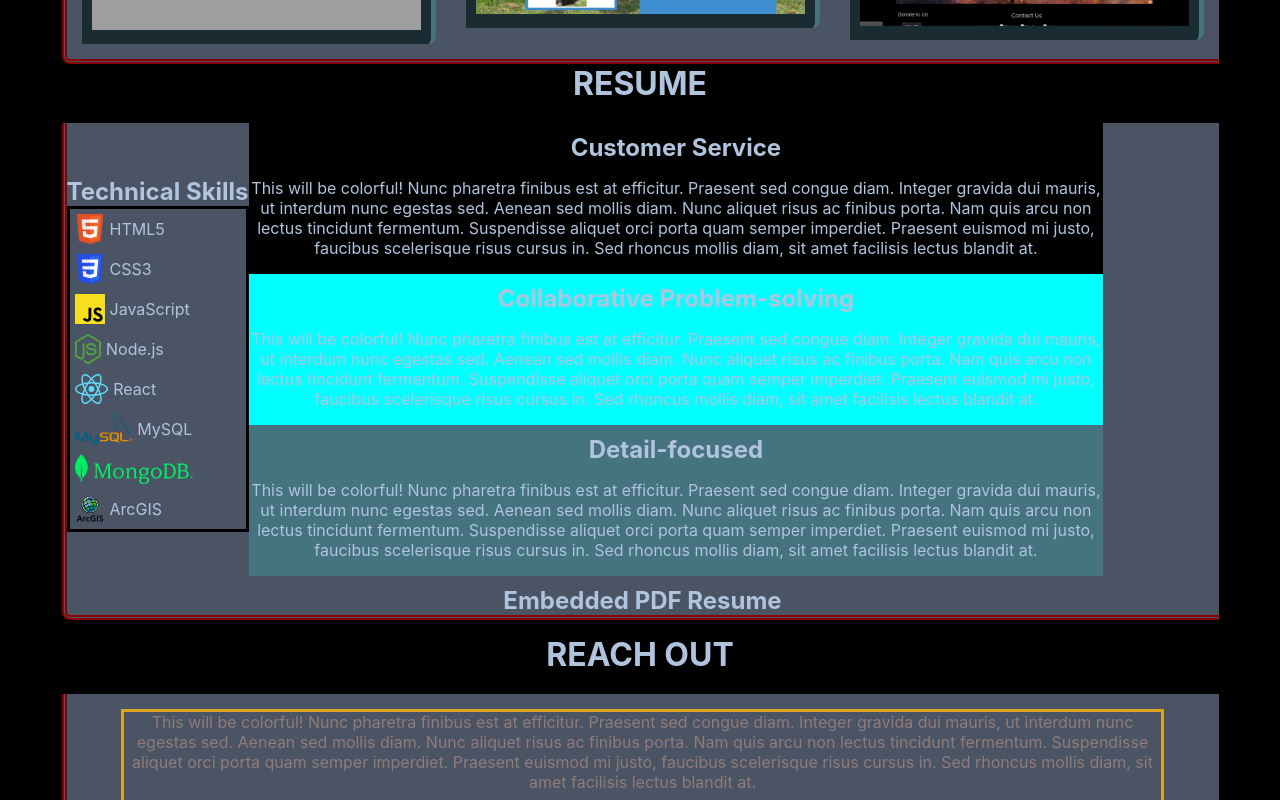
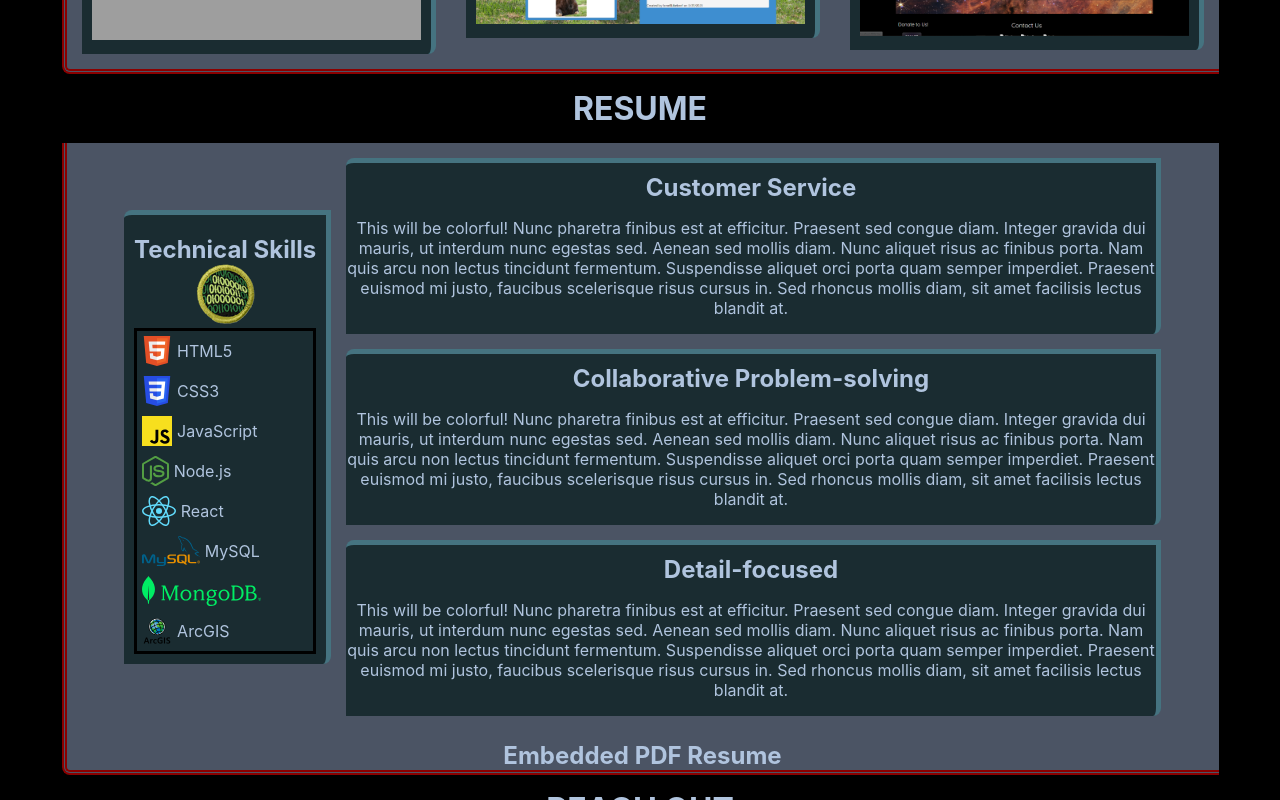
Before and after one commit to maxr-e/desert-moose, a React (Create React App) app in the folder mr-portfolio/: page / in a window 1280 px wide. Shown: the part 1520-2320 px from the top of the page. Built offline with nearby package versions, Linux system fonts and the light colour scheme; grey boxes are pictures that could not be loaded.

Commit message:
centered skills sections

```diff
--- a/mr-portfolio/src/App.css
+++ b/mr-portfolio/src/App.css
@@ -143,6 +143,8 @@ a:active {
   border-bottom-left-radius: 8px;
   border-left-color: darkred;
   border-bottom-color: darkred;
+  margin-top: 10px;
+  margin-bottom: 15px;
 }
 
 .project-card-wrapper {
@@ -207,7 +209,7 @@ a:active {
 .resume-wrapper {
   background-color: #4b5464;
   width: 90%;
-  margin-top: 15px;
+  margin-top: 10px;
   margin-bottom: 15px;
   /* justify-content: center; */
   border-left-style: double;
@@ -219,12 +221,34 @@ a:active {
   border-bottom-color: darkred;
 }
 
+.skills-wrapper {
+  display: flex;
+  justify-content: center;
+}
+
 .skills {
   width: 90%;
   /* justify-content: center; */
   display: grid;
+  gap: 15px;
+  /* padding-top: 10px;
+  padding-bottom: 10px;
+  padding-left: 15px;
+  padding-right: 15px;; */
   align-items: center;
   place-items: center;
+  margin-top: 15px;
+  margin-bottom: 15px;
+  /* border-top-width: thick;
+  border-top-style: solid;
+  border-top-color:#457380;
+  border-left-color: #1a2c31;
+  border-bottom-color: #1a2c31;
+  border-right-width: thick;
+  border-right-style: solid;
+  border-right-color: #457380;
+  border-top-left-radius: 8px;
+  border-bottom-right-radius: 8px; */
   /* grid-template-columns: auto auto; */
   /* grid-template-areas: 'tech soft1' 'tech soft2' 'tech soft3'; */
 /* display: flex; */
@@ -233,6 +257,18 @@ a:active {
 
 .tech-skills {
   /* grid-area:"tech"; */
+  background-color: #1a2c31;
+  border-top-width: thick;
+  border-top-style: solid;
+  border-top-color:#457380;
+  border-left-color: #1a2c31;
+  border-bottom-color: #1a2c31;
+  border-right-width: thick;
+  border-right-style: solid;
+  border-right-color: #457380;
+  border-top-left-radius: 8px;
+  border-bottom-right-radius: 8px;
+  padding: 10px;
   grid-column: 1;
   grid-row: 1 / span 3;
 }
@@ -265,25 +301,55 @@ a:active {
 }
 
 .customer-service {
-  background-color: black;
+  background-color: #1a2c31;
   /* grid-area: "soft1"; */
   grid-column: 2;
   grid-row: 1;
   word-wrap: normal;
+  border-top-width: thick;
+  border-top-style: solid;
+  border-top-color:#457380;
+  border-left-color: #1a2c31;
+  border-bottom-color: #1a2c31;
+  border-right-width: thick;
+  border-right-style: solid;
+  border-right-color: #457380;
+  border-top-left-radius: 8px;
+  border-bottom-right-radius: 8px;
 }
 
 .collab-problem {
-  background-color: aqua;
+  background-color: #1a2c31;
   /* grid-area: "soft2"; */
   grid-column: 2;
   grid-row: 2;
+  border-top-width: thick;
+  border-top-style: solid;
+  border-top-color:#457380;
+  border-left-color: #1a2c31;
+  border-bottom-color: #1a2c31;
+  border-right-width: thick;
+  border-right-style: solid;
+  border-right-color: #457380;
+  border-top-left-radius: 8px;
+  border-bottom-right-radius: 8px;
 }
 
 .detail-focused {
-  background-color: #457380;
+  background-color: #1a2c31;
   /* grid-area: "soft3"; */
   grid-column: 2;
   grid-row: 3;
+  border-top-width: thick;
+  border-top-style: solid;
+  border-top-color:#457380;
+  border-left-color: #1a2c31;
+  border-bottom-color: #1a2c31;
+  border-right-width: thick;
+  border-right-style: solid;
+  border-right-color: #457380;
+  border-top-left-radius: 8px;
+  border-bottom-right-radius: 8px;
 }
 
 /* TODO: make the embedded box display block so its under skills, custserv, collab, and detail */
--- a/mr-portfolio/src/App.js
+++ b/mr-portfolio/src/App.js
@@ -6,6 +6,7 @@ import profilePic from "../src/images/mre_profile.png"
 import movieGeek from "../src/images/moviegeek.png";
 import cowGiraffeShrimp from "../src/images/rate-my-cow-giraffe-shrimp.png";
 import main_screen from "../src/images/main_screen.png";
+import meritBadge from "../src/images/programming_merit_badge.png"
 import htmlLogo from "../src/images/HTML5_Badge.svg"
 import css3Logo from "../src/images/CSS3_logo.svg"
 import jsLogo from "../src/images/js_logo_svg.svg"
@@ -146,10 +147,11 @@ function App() {
               <b>RESUME</b>
             </h2>
         <div className="resume-wrapper">
+          <div className="skills-wrapper">
           <div className="skills">
           <div className="tech-skills">
             <h3>Technical Skills</h3>
-            {/* <img>CSS Merit Badge</img> */}
+            <img src={meritBadge} clasnnName="tech-logo" alt="programming merit badge"></img>
             <ul className="tech-list">
               <li>
                 <img
@@ -213,7 +215,6 @@ function App() {
               <li></li>
             </ul>
           </div>
-          {/* <div className="soft-skills"> */}
             <div className="customer-service">
               <h3>Customer Service</h3>
               <p>
@@ -250,7 +251,7 @@ function App() {
                 Sed rhoncus mollis diam, sit amet facilisis lectus blandit at.
               </p>
             </div>
-          {/* </div> */}
+          </div>
           </div>
           <div className="embedded-resume-box">
             <h3>Embedded PDF Resume</h3>
```
Also changed, not shown: mr-portfolio/src/images/programming_merit_badge.png (added).
